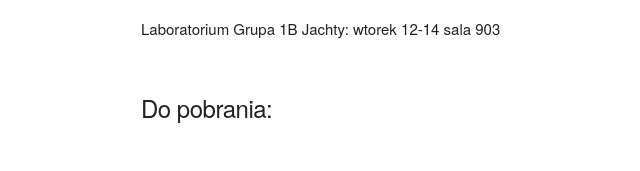
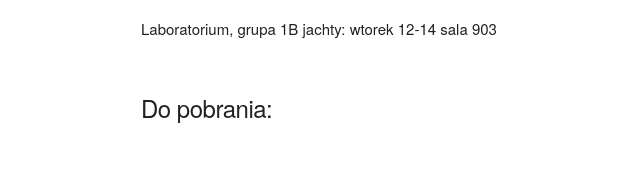
Before and after one commit to rzodkiewborys/rzodkiewborys.github.io, a plain HTML site: page laminaty/index.html in a window 1280 px wide. Shown: the part 191-362 px from the top of the page, 19-659 px from the left. Drawn offline with Linux system fonts and the light colour scheme.

Commit message:
Update index.html

```diff
--- a/laminaty/index.html
+++ b/laminaty/index.html
@@ -23,7 +23,7 @@
 <div class="one-half column" style="margin-top: 10%">
 	<h1>Mechanika Cienkościennych Konstrukcji Laminatów</h1>
 
-	<p>Laboratorium Grupa 1B Jachty: wtorek 12-14 sala 903</p>
+	<p>Laboratorium, grupa 1B jachty: wtorek 12-14 sala 903</p>
 
 	<br><h5>Do pobrania:</h5>
 	<nav>
```
